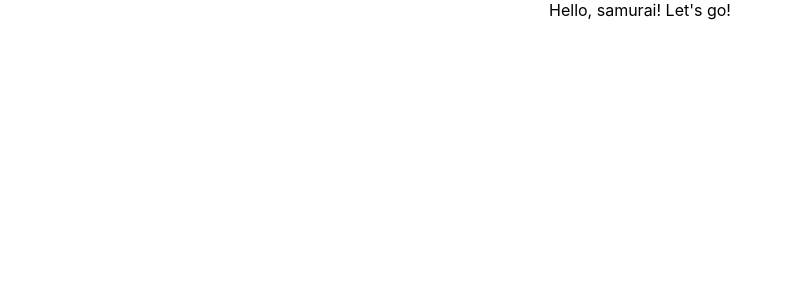
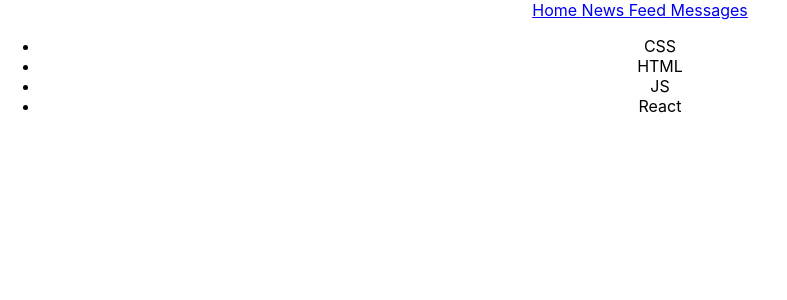
Before and after one commit to AlexAbrello/samurai-way-main, a React (Create React App) app: page / in a window 1280 px wide. Shown: the top 300 px of the page, without its empty margins (0-787 px from the left). Built offline with nearby package versions, Linux system fonts and the light colour scheme.

Commit message:
add new components

```diff
--- a/src/App.tsx
+++ b/src/App.tsx
@@ -1,10 +1,12 @@
-import React from 'react';
 import './App.css';
+import Header from './components/Header';
+import Technologies from './components/Technologies';
 
 function App() {
   return (
     <div className="App">
-     Hello, samurai! Let's go!
+      <Header />
+      <Technologies />
     </div>
   );
 }
--- /dev/null
+++ b/src/components/Header.tsx
@@ -0,0 +1,11 @@
+function Header() {
+   return (
+      <div>
+         <a href="#s">Home </a>
+         <a href="#s">News Feed </a>
+         <a href="#s">Messages </a>
+      </div>
+   )
+}
+
+export default Header
--- /dev/null
+++ b/src/components/Technologies.tsx
@@ -0,0 +1,14 @@
+function Technologies() {
+   return (
+      <div>
+         <ul>
+            <li>CSS</li>
+            <li>HTML</li>
+            <li>JS</li>
+            <li>React</li>
+         </ul>
+      </div>
+   )
+}
+
+export default Technologies
```
